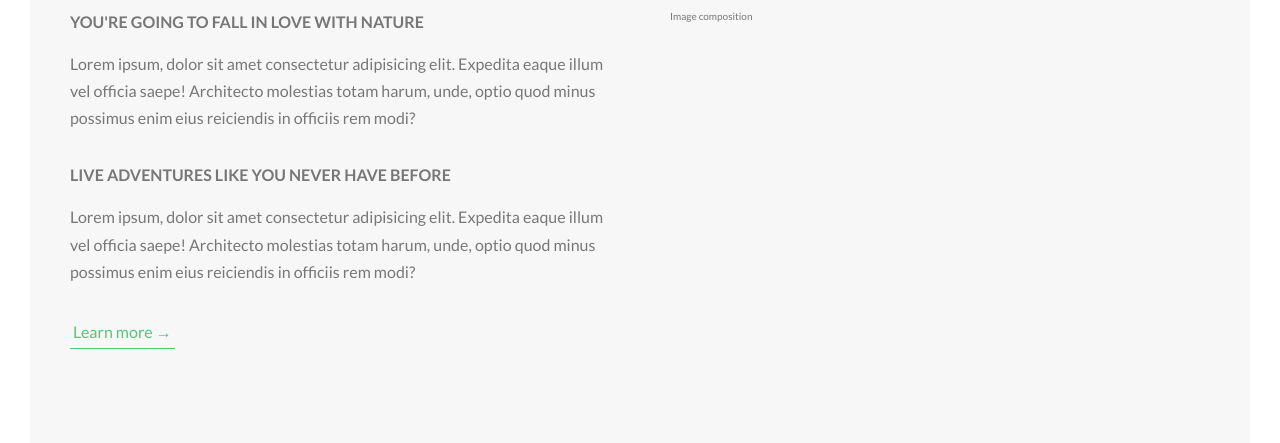
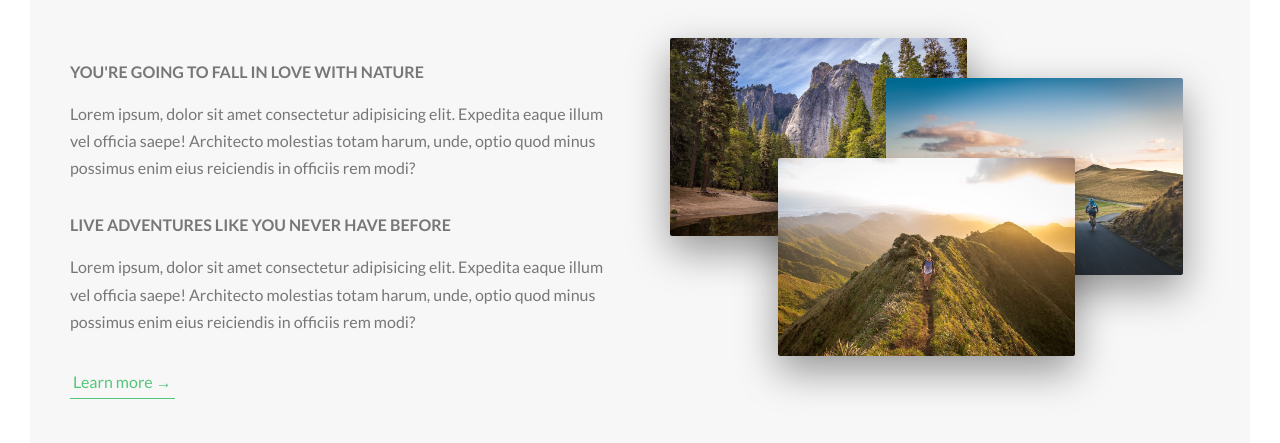
Before and after one commit to muchuanhung/Natours, a website: page index.html in a window 1280 px wide. Shown: the part 932-1375 px from the top of the page. Drawn offline with Linux system fonts and the light colour scheme; files that its build step writes are made by us from their sources.

Commit message:
feat: build the about section photo area

```diff
--- a/index.html
+++ b/index.html
@@ -40,7 +40,7 @@
                 </h2>
             </div>
 
-            <div class="row">
+            <div class="row" style="margin-top: 5rem;">
                 <div class="col-1-of-2">
                     <h3 class="heading-teritary u-margin-bottom-small">
                         You're going to fall in love with nature
@@ -61,7 +61,12 @@
                     </a>
                 </div>
                 <div class="col-1-of-2">
-                        Image composition
+                        <div class="composition">
+                            <!-- .composition>(img.composition__photo.composition__photo--p1)*3 -->
+                            <img src="img/nat-1-large.jpg" alt="Photo 1" class="composition__photo composition__photo--p1">
+                            <img src="img/nat-2-large.jpg" alt="Photo 2" class="composition__photo composition__photo--p2">
+                            <img src="/img/nat-3-large.jpg" alt="Photo 3" class="composition__photo composition__photo--p3">
+                        </div>
                 </div>
             </div>
 
--- /dev/null
+++ b/sass/components/_composition.scss
@@ -0,0 +1,38 @@
+.composition {
+  position: relative;
+  &__photo {
+    width: 55%;
+    box-shadow: 0 1.5rem 4rem rgba($color-black, 0.4);
+    border-radius: 2px;
+    position: absolute;
+    z-index: 10;
+    transition: all 0.2s;
+    outline-offset: 2rem;
+
+    &--p1 {
+      left: 0;
+      top: -2rem;
+    }
+
+    &--p2 {
+      left: 40%;
+      top: 2rem;
+    }
+
+    &--p3 {
+      left: 20%;
+      top: 10rem;
+    }
+
+    &:hover {
+      outline: 1.5rem solid $color-primary;
+      transform: scale(1.05) translateY(-0.5rem);
+      box-shadow: 0 2.5rem 4rem rgba($color-black, 0.5);
+      z-index: 20;
+    }
+  }
+
+  &:hover &__photo:not(:hover) {
+    transform: scale(0.95);
+  }
+}
--- a/sass/layout/_grid.scss
+++ b/sass/layout/_grid.scss
@@ -10,7 +10,6 @@
 
   .col-1-of-2 {
     float: left;
-    background-color: red;
     &:not(:last-child) {
       margin-right: $gutter-horizontal;
     }
--- a/sass/main.scss
+++ b/sass/main.scss
@@ -8,6 +8,7 @@
 @import "base/utilities";
 
 @import "components/button";
+@import "components/composition";
 
 @import "layout/header";
 @import "layout/grid";
```
Also changed, not shown: css/style.css.
